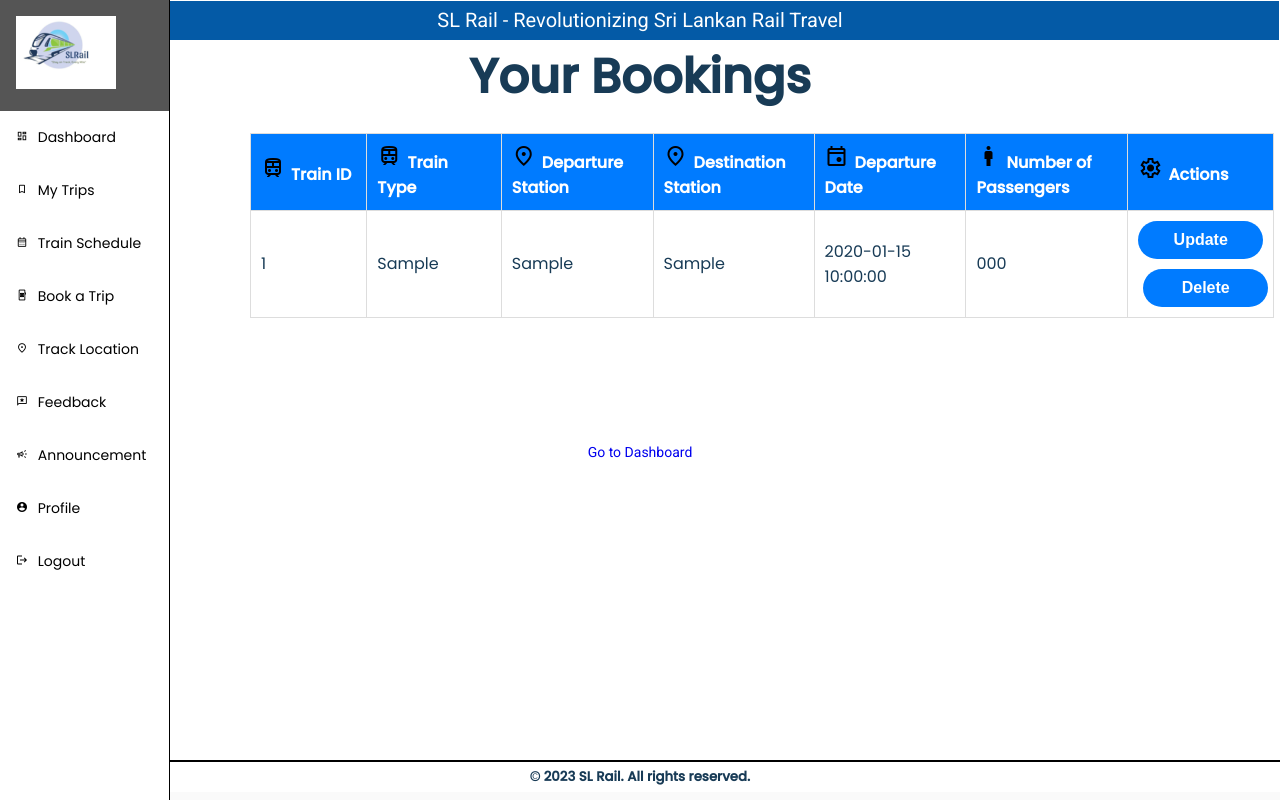
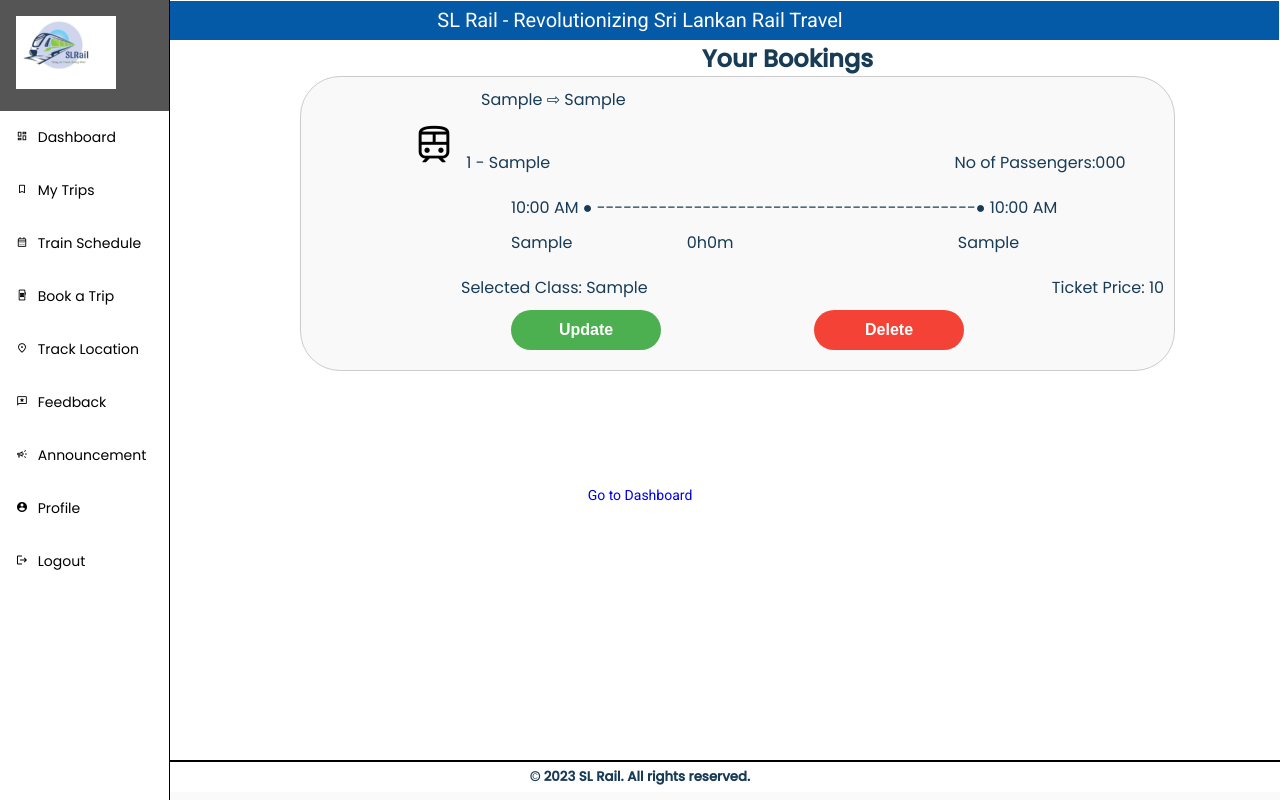
Before and after one commit to nimdz/SLRail, a PHP site: template app/views/Passenger/allbookings.php in a window 1280 px wide. Run offline with PHP 8.4, Linux system fonts and the light colour scheme; the template is opened without the code that fills it: most values are stand-ins (such as "Sample title", 1, 10 or a date in 2020).

Commit message:
improve dispalying bookings

```diff
--- a/app/views/Passenger/allbookings.php
+++ b/app/views/Passenger/allbookings.php
@@ -6,6 +6,57 @@
     <title>My Bookings</title>
     <link rel="stylesheet" href="/SlRail/public/css/table.css">
     <link rel="stylesheet" href="/SlRail/public/css/sidebar.css">
+    <style>
+
+        .booking-card {
+            display: flex;
+            flex-direction: column;
+            border: 1px solid #ccc;
+            border-radius: 40px;
+            padding: 10px;
+            margin-bottom: 10px;
+            background-color: #f9f9f9;
+            margin-left: 300px;
+
+        }
+
+        .booking-card > div {
+            margin-bottom: 10px;
+        }
+
+        .material-symbols-outlined {
+            margin-right: 5px;
+        }
+         .btn1{
+            width:400px;
+            height:200px;
+            border-radius: 50px;
+        }
+        .booking-buttons {
+    display: flex; /* Use flexbox */
+    justify-content: space-between; /* Align items with space between them */
+}
+
+        .btn1 {
+            width: 150px;
+            height: 40px;
+            border-radius: 50px;
+        }
+
+        /* Additional styling for update and delete buttons */
+        .update-btn {
+            background-color: #4CAF50; /* Green */
+            color: white;
+            margin-right: 10px; /* Add some space between buttons */
+        }
+
+        .delete-btn {
+            background-color: #f44336; /* Red */
+            color: white;
+        }
+
+    </style>
+        </style>
 </head>
 <body>
 <?php include('public/includes/header.php'); ?>
@@ -15,40 +66,55 @@
 
   <script src="/SlRail/public/Js/booking.js" type="text/javascript"></script>
 
-    <h1><center>Your Bookings</center></h1>
-    <table class="booking-table" >
-        <thead>
-            <tr>
-                <th><span class="material-symbols-outlined">train</span>Train ID</th>
-                <th><span class="material-symbols-outlined">train</span>Train Type</th>
-                <th><span class="material-symbols-outlined">location_on</span>Departure Station</th>
-                <th><span class="material-symbols-outlined">location_on</span>Destination Station</th>
-                <th><span class="material-symbols-outlined">event</span>Departure Date</th>
-                <th><span class="material-symbols-outlined">man</span>Number of Passengers</th>
-                <th><span class="material-symbols-outlined">settings</span>Actions</th>
-            </tr>
-        </thead>
-        <tbody>
+    <h3 style="margin-left:400px;"><center>Your Bookings</center></h3>
             <?php foreach ($bookings as $booking): ?>
-                <tr>
-                    <td><?= $booking['train_number'] ?></td>
-                    <td><?= $booking['train_type'] ?></td>
-                    <td><?= $booking['departure_station'] ?></td>
-                    <td><?= $booking['destination_station'] ?></td>
-                    <td><?= $booking['departure_date'] ?></td>
-                    <td><?= $booking['number_of_passengers'] ?></td>
-                    <td>
-                        <button onclick="updateBooking(<?= $booking['booking_id'] ?>)">Update</button>
-                        <button onclick="deleteBooking(<?= $booking['booking_id'] ?>)">Delete</button>
-                    </td>
-                </tr>
+                <div class="booking-card">
+                        <div class="train_no" style="margin-left:20px;">
+                            <span class="departure-station" style="margin-left:150px; margin-top:0px;"><?= $booking['departure_station'] ?></span>
+                            <span class="arrow"> ⇨</span>
+                            <span class="destination-station"><?= $booking['destination_station'] ?></span>
+                        </div>
+                        <div>
+                            <span class="material-symbols-outlined" style="font-size: 46px; margin-left:100px;">train</span>
+                            <?= $booking['train_number'] ?><?= " -  "?><?= $booking['train_type'] ?>
+                            <span class="destination-station" style="margin-left:400px;"><?="No of Passengers:"?><?=$booking['number_of_passengers']?></span>
 
+                        </div>
 
+                        <div class="time" style="margin-left:200px; margin-top:10px;">
+                            <?= date('h:i', strtotime($booking['departure_time'])) ?>
+                            <?= date('A', strtotime($booking['departure_time'])) ?>
+                            <?=" ● -------------------------------------------●" ?>
+                            <?php
+                                // Calculate duration
+                                $departureTimestamp = strtotime($booking['departure_time']);
+                                $arrivalTimestamp = strtotime($booking['arrival_time']);
+                                $durationSeconds = $arrivalTimestamp - $departureTimestamp;
 
-                <!-- Update Booking Form -->
-                <tr id="updateForm<?= $booking['booking_id'] ?>" style="display: none;">
-                    <td colspan="5">
-                        <form method="POST" action="/SlRail/booking/update">
+                                // Convert duration to hours and minutes
+                                $durationHours = floor($durationSeconds / 3600);
+                                $durationMinutes = floor(($durationSeconds % 3600) / 60);
+                            ?>
+                            <?= date('h:i', strtotime($booking['arrival_time'])) ?>
+                            <?= date('A', strtotime($booking['arrival_time'])) ?>
+                        </div>
+                        <div class="stations1" style=" margin-left:200px;">
+                            <?= $booking['departure_station'] ?>
+                            <span class="duration"style="margin-left:110px;"><?=$durationHours?>h<?=$durationMinutes?>m
+                            <span class="destination-station" style="margin-left:220px;"><?= $booking['destination_station'] ?></span>
+                        </div>
+                        <div class="price" style=" margin-left:150px; margin-top:10px;">
+                            <?="Selected Class: "?><?= $booking['seat_class']?>
+                            <span class="ticket" style="margin-left:400px;"><?="Ticket Price: "?><?= $booking['ticket_price']?></span>
+                        </div>
+                            <!-- Update and delete buttons -->
+                        <div class="booking-buttons">
+
+                                    <!-- Update button -->
+                              <button class="update-btn" onclick="toggleUpdateForm(<?= $booking['booking_id'] ?>)" style="width: 150px; height: 40px; border-radius: 50px;margin-left:200px;">Update</button>
+
+                                    <!-- Update form (initially hidden) -->
+                                    <form id="update-form-<?= $booking['booking_id'] ?>" class="update-form" method="POST" action="/SlRail/booking/update" style="display: none;">
                                         <input type="hidden" name="booking_id" value="<?= $booking['booking_id'] ?>">
                                         <input type="hidden" name="train_number" value="<?= $booking['train_number'] ?>">
                                         <input type="hidden" name="train_type" value="<?= $booking['train_type'] ?>">
@@ -58,11 +124,12 @@
                                         <input type="number" name="number_of_passengers" placeholder="New Number of Passengers">
                                         <button type="submit">Save</button>
                                     </form>
-                    </td>
-                </tr>
+                                    <button class="delete-btn" onclick="deleteBooking(<?= $booking['booking_id'] ?>)"style="width: 150px; height: 40px; border-radius: 50px;margin-right:200px;">Delete</button>
+
+                        </div>
+                </div>
             <?php endforeach; ?>
-        </tbody>
-    </table>
+
     <p style="text-align: center; padding-top:100px; padding-bottom: 200px; font-size: 14px;">
         <a href="/SlRail/passenger/dashboard">Go to Dashboard</a>
     </p>
@@ -71,3 +138,15 @@
 
 </body>
 </html>
+
+
+<script>
+    function toggleUpdateForm(bookingId) {
+        var updateForm = document.getElementById('update-form-' + bookingId);
+        if (updateForm.style.display === 'none') {
+            updateForm.style.display = 'block';
+        } else {
+            updateForm.style.display = 'none';
+        }
+    }
+</script>
```
Lines whose indentation alone changed are shown as unchanged.
